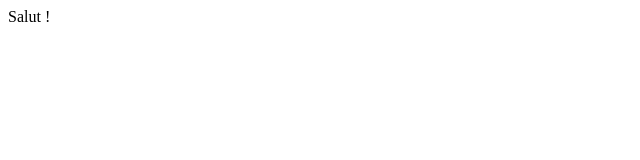
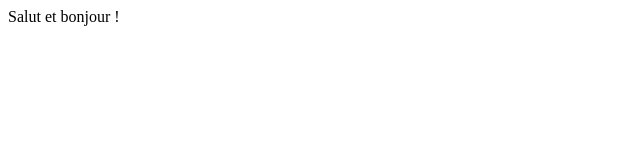
Before and after one commit to runstonga/First-Project, a plain HTML site: page index.html in a window 1280 px wide. Shown: the full height of the page, 0-640 px from the left. Drawn offline with Linux system fonts and the light colour scheme.

Commit message:
My Second Version

```diff
--- a/index.html
+++ b/index.html
@@ -3,6 +3,6 @@
 <head>
 	</head>
 	<body>
-		Salut !
+		Salut et bonjour !
 	</body>
 </html>
```
